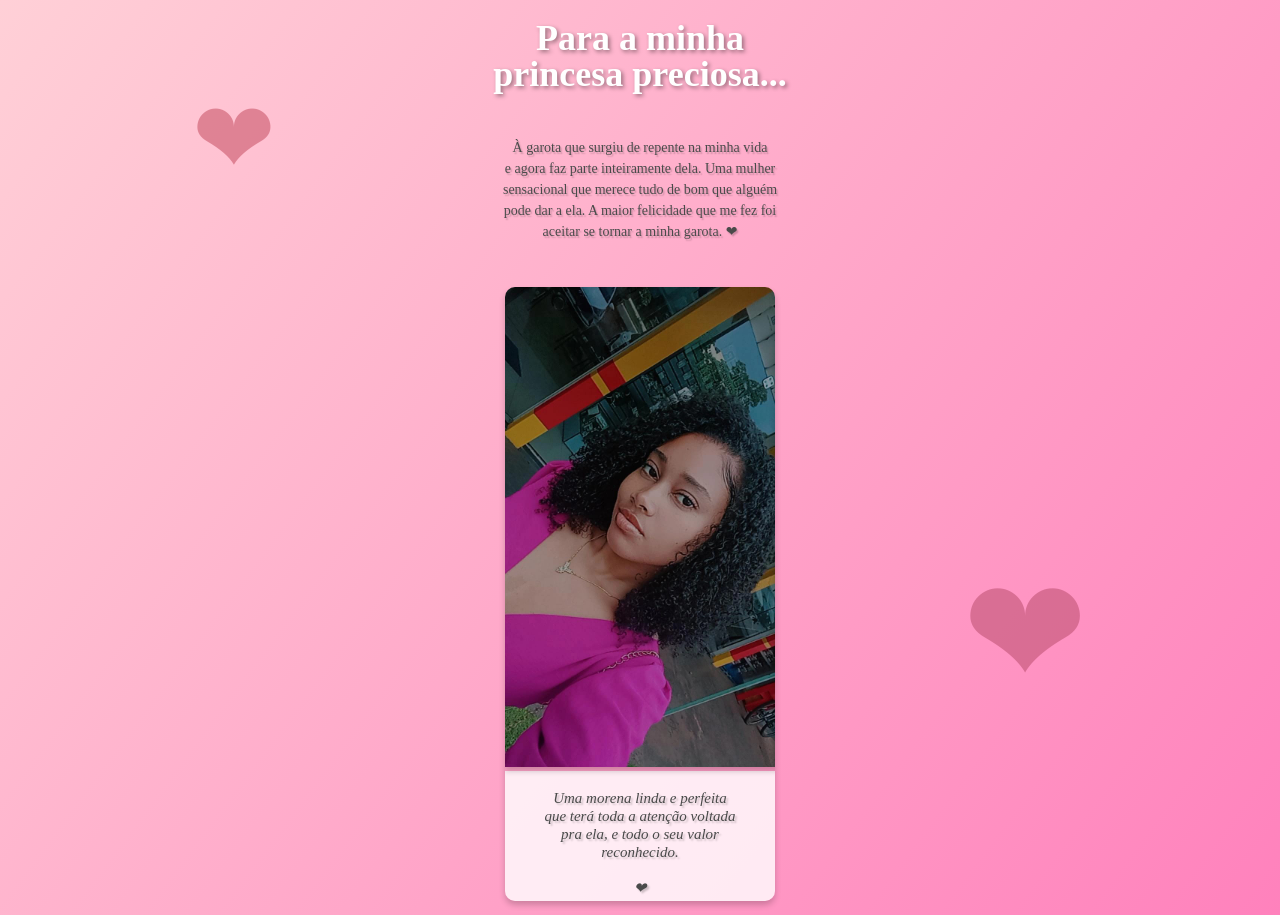
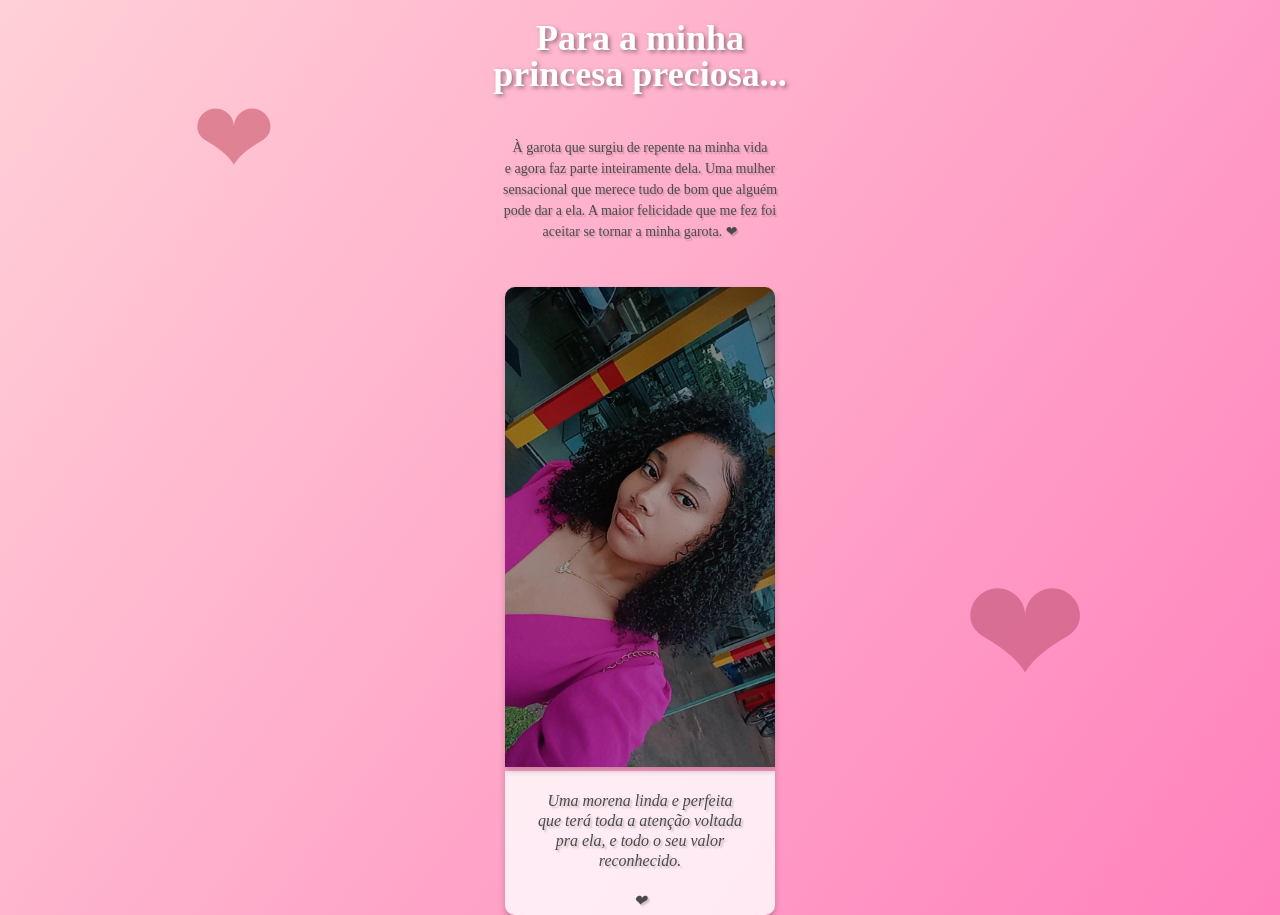
Before and after one commit to Kakau19/1m-s, a plain HTML site: page index.html in a window 1280 px wide. Shown: the top 915 px of the page. Drawn offline with Linux system fonts and the light colour scheme.

Commit message:
Update style.css

```diff
--- a/style.css
+++ b/style.css
@@ -69,8 +69,8 @@ body::after {
 .slide p {
     background-color: rgba(255, 255, 255, 0.8);
     margin: 0;
-    padding: 9px;
-    font-size: 15px;
+    padding: 10px;
+    font-size: 16px;
     line-height: 0;
     font-style: italic;
 }
```
